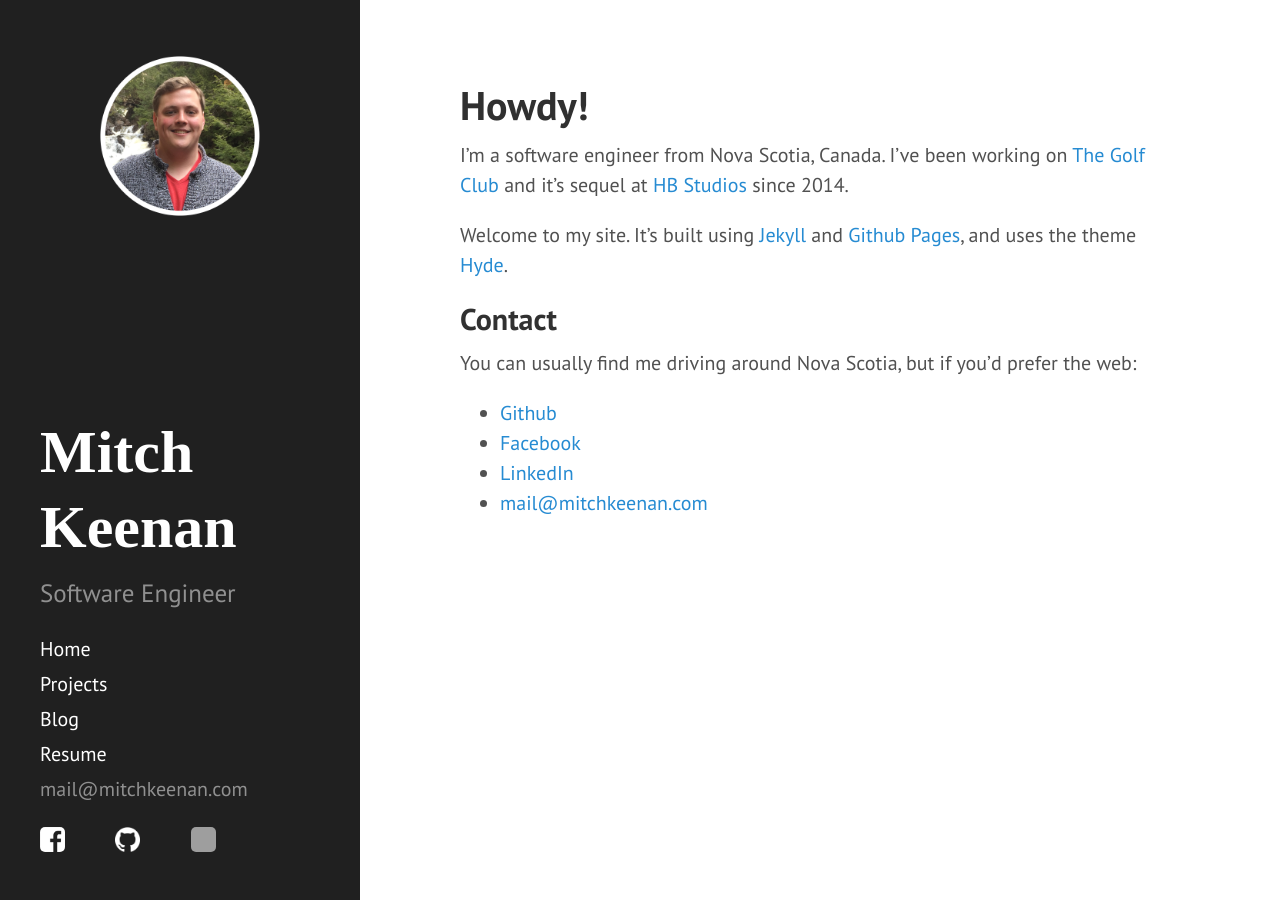
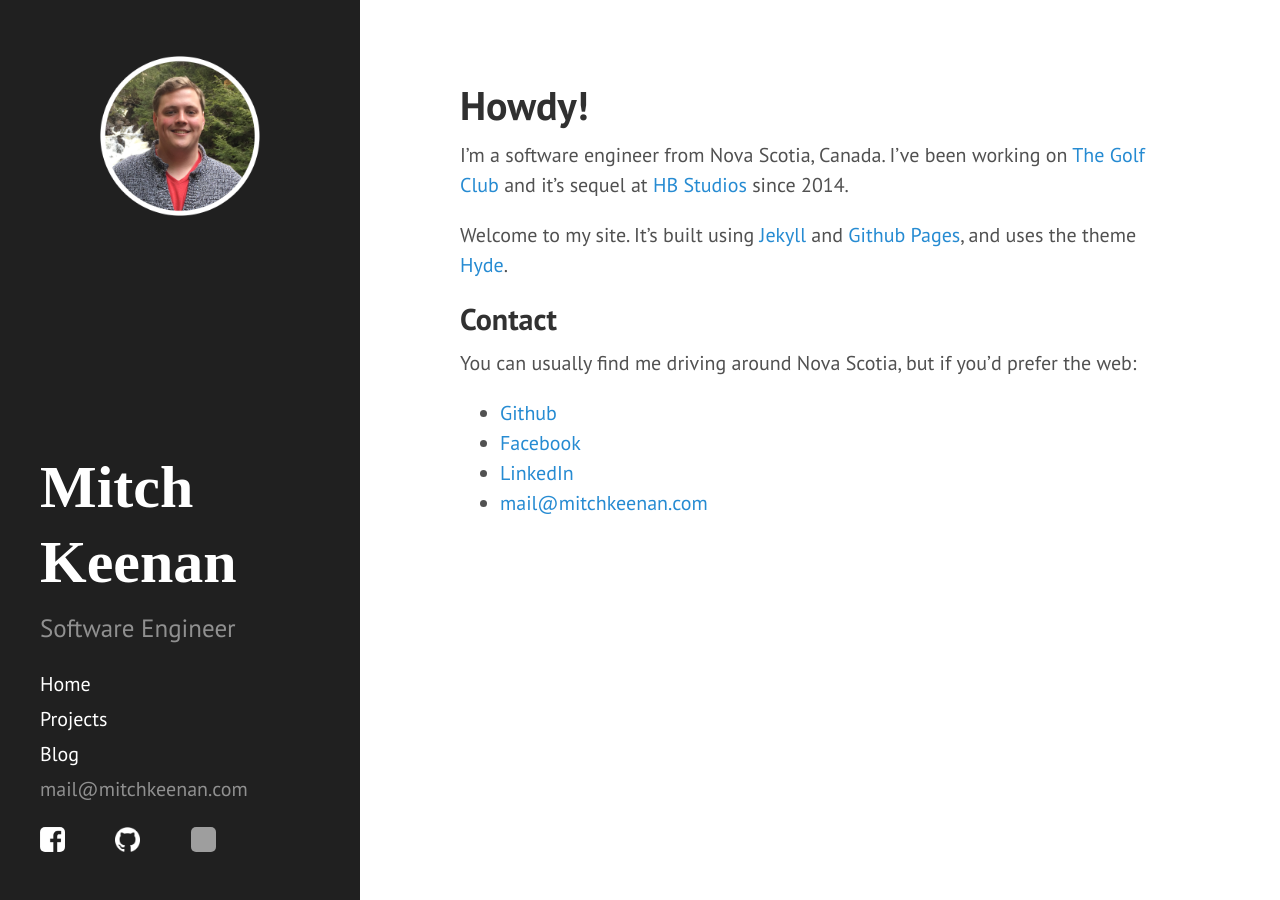
Before and after one commit to mitch-keenan/konamacona.github.io, a Jekyll site: the page built from index.md, in a window 1280 px wide. Built offline with Jekyll 4.4.1, drawn with Linux system fonts in a browser that asks for light colours; some web fonts are replaced; grey boxes are pictures that could not be loaded.

Commit message:
Update sidebar.html

```diff
--- a/_includes/sidebar.html
+++ b/_includes/sidebar.html
@@ -28,8 +28,6 @@
         {% endif %}
       {% endfor %}
 
-      <!-- <a class="sidebar-nav-item{% if page.url contains '/posts/' %} active{% endif %}" href="/posts">All Posts</a> -->
-      <a class="sidebar-nav-item" href="/cv/cv.pdf">Resume</a>
       <span class="sidebar-nav-item">mail@mitchkeenan.com</span>
       <div class='sidebar-icons'>
         <a class='icon-link' href="https://www.facebook.com/mitchell.keenan"><img class='icon' src="/public/icons/facebook.png"></a>
```
